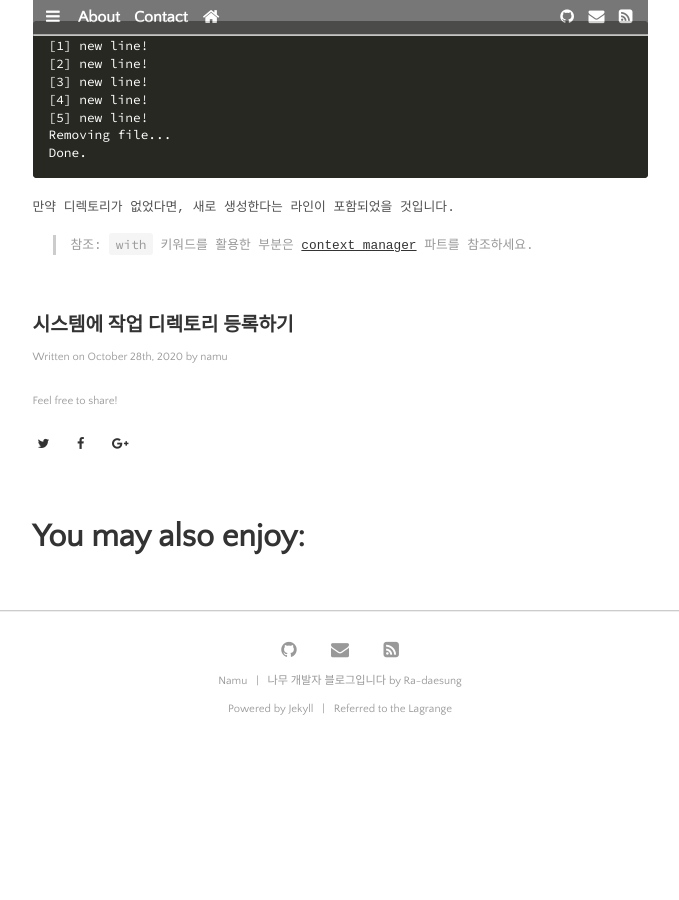
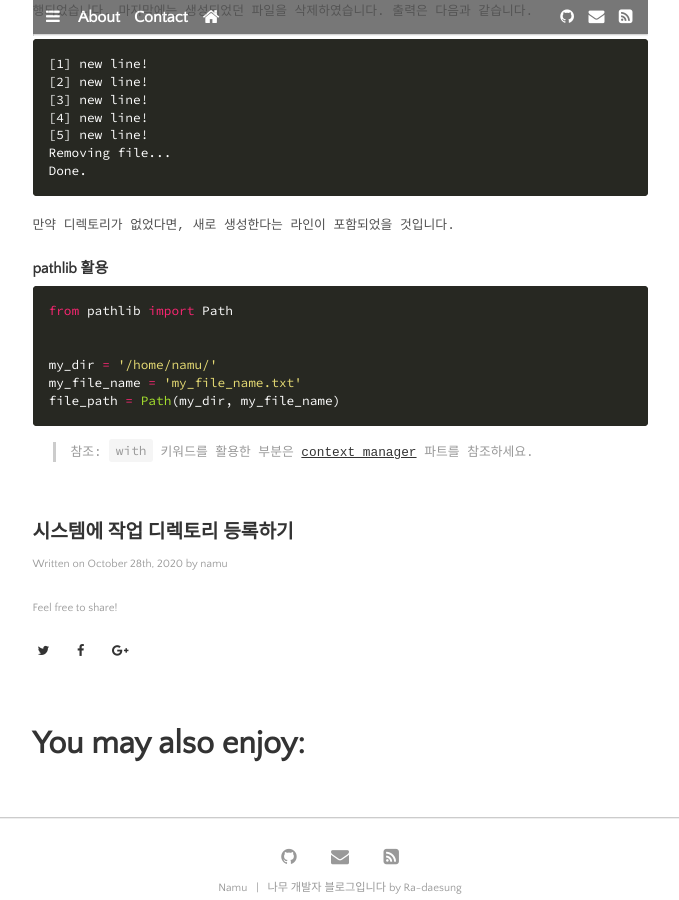
Before and after one commit to daesungRa/namu, a Jekyll site: the page built from _posts/python/2020-10-28-path.markdown, in a window 1280 px wide and 900 px high, scrolled down 5101 px. Shown: the whole window, without its empty margins (300-979 px from the left). Built offline with Jekyll 4.4.1, drawn with Linux system fonts in a browser that asks for light colours; some web fonts are replaced; before the commit the page ends 5872 px from its top, so only the background shows below that.

Commit message:
post: Add contents

````diff
--- a/_posts/python/2020-10-28-path.markdown
+++ b/_posts/python/2020-10-28-path.markdown
@@ -149,6 +149,7 @@ print(abs_file_path)  # /absolute/my/dir/my_file_name.txt
 ```python
 from pathlib import Path
 
+
 my_dir = Path.cwd()  # same as os.getcwd(), but returns a Path object
 my_file_name = 'my_file_name.txt'
 file_path = my_dir / my_file_name
@@ -226,6 +227,17 @@ Done.
 
 만약 디렉토리가 없었다면, 새로 생성한다는 라인이 포함되었을 것입니다.
 
+### pathlib 활용
+
+```python
+from pathlib import Path
+
+
+my_dir = '/home/namu/'
+my_file_name = 'my_file_name.txt'
+file_path = Path(my_dir, my_file_name)
+```
+
 > 참조: ```with``` 키워드를 활용한 부분은
 > [context manager](https://daesungra.github.io/namu/python/2020/08/11/context-manager) 파트를 참조하세요.
 
````
